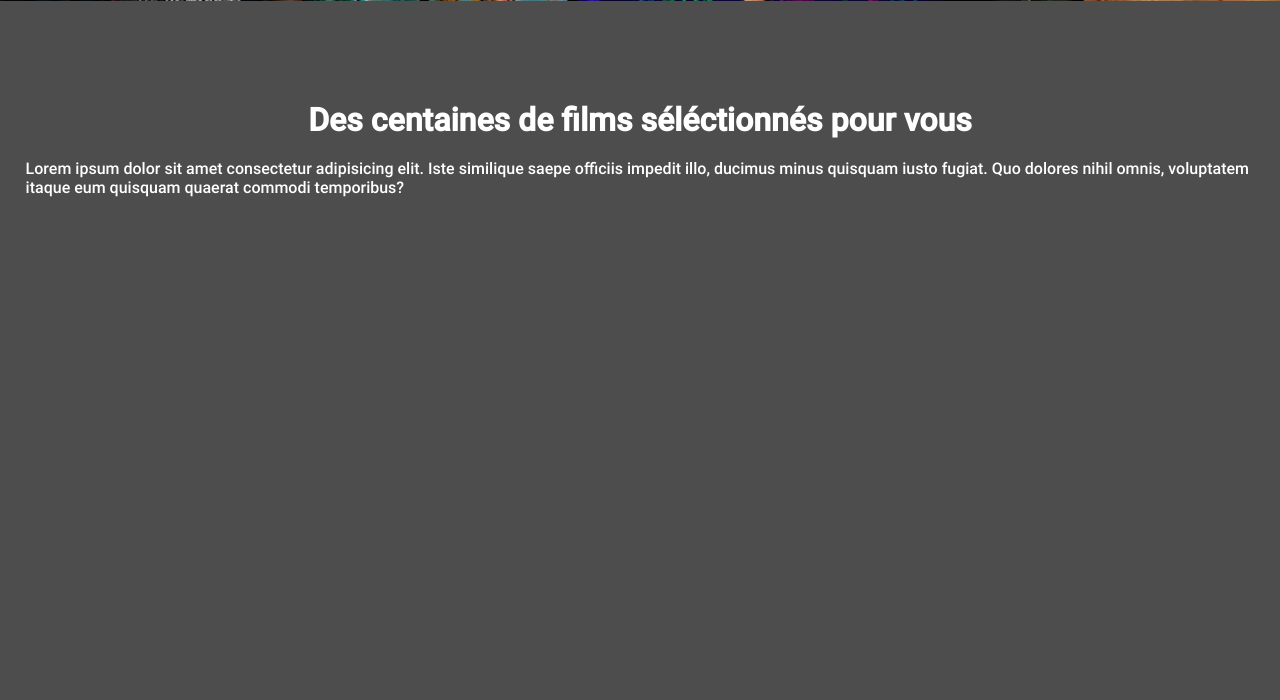
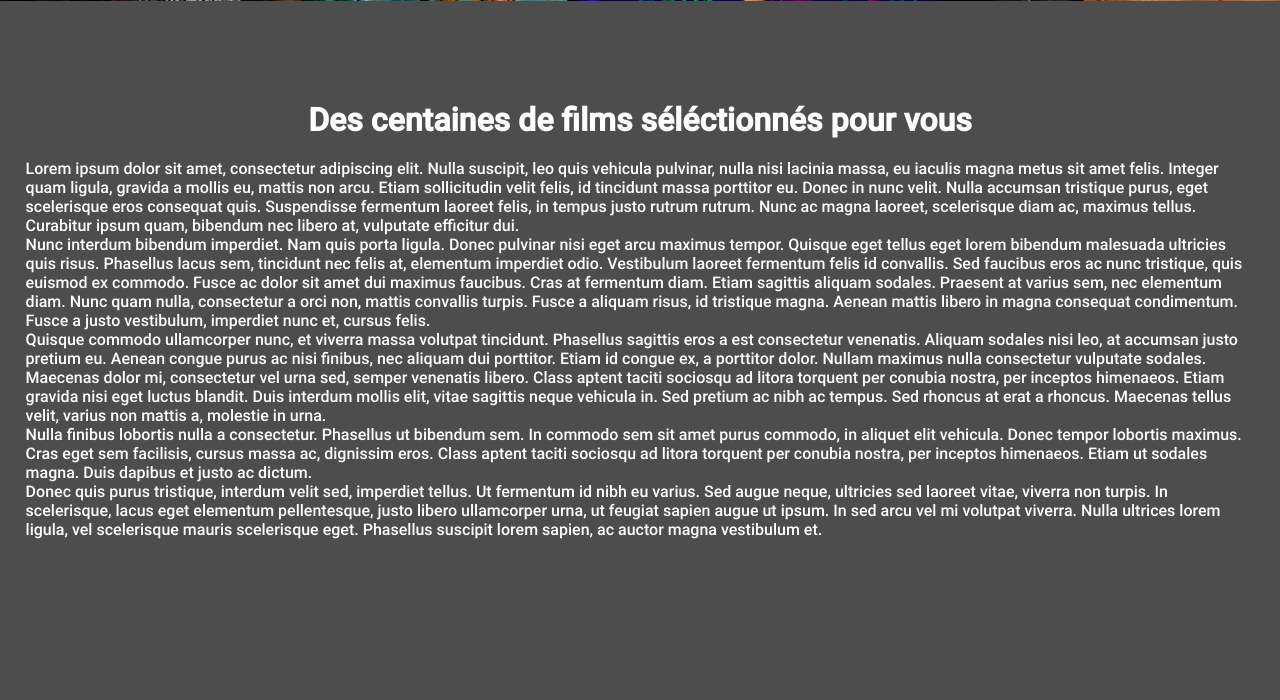
Before and after one commit to guiphaniel/hydro, a PHP site: page / in a window 1280 px wide. Shown: the part 789-1489 px from the top of the page. Run offline with PHP 8.4, Linux system fonts and the light colour scheme; some libraries are stand-ins or nearby versions.

Commit message:
adding more content (lorem)

```diff
--- a/index.php
+++ b/index.php
@@ -26,7 +26,15 @@
     <section class="main-image" id="second-section">
 
         <h2>Des centaines de films séléctionnés pour vous</h2>
-        <p>Lorem ipsum dolor sit amet consectetur adipisicing elit. Iste similique saepe officiis impedit illo, ducimus minus quisquam iusto fugiat. Quo dolores nihil omnis, voluptatem itaque eum quisquam quaerat commodi temporibus?</p>
+        <p>Lorem ipsum dolor sit amet, consectetur adipiscing elit. Nulla suscipit, leo quis vehicula pulvinar, nulla nisi lacinia massa, eu iaculis magna metus sit amet felis. Integer quam ligula, gravida a mollis eu, mattis non arcu. Etiam sollicitudin velit felis, id tincidunt massa porttitor eu. Donec in nunc velit. Nulla accumsan tristique purus, eget scelerisque eros consequat quis. Suspendisse fermentum laoreet felis, in tempus justo rutrum rutrum. Nunc ac magna laoreet, scelerisque diam ac, maximus tellus. Curabitur ipsum quam, bibendum nec libero at, vulputate efficitur dui. <br>
+
+Nunc interdum bibendum imperdiet. Nam quis porta ligula. Donec pulvinar nisi eget arcu maximus tempor. Quisque eget tellus eget lorem bibendum malesuada ultricies quis risus. Phasellus lacus sem, tincidunt nec felis at, elementum imperdiet odio. Vestibulum laoreet fermentum felis id convallis. Sed faucibus eros ac nunc tristique, quis euismod ex commodo. Fusce ac dolor sit amet dui maximus faucibus. Cras at fermentum diam. Etiam sagittis aliquam sodales. Praesent at varius sem, nec elementum diam. Nunc quam nulla, consectetur a orci non, mattis convallis turpis. Fusce a aliquam risus, id tristique magna. Aenean mattis libero in magna consequat condimentum. Fusce a justo vestibulum, imperdiet nunc et, cursus felis.<br>
+
+Quisque commodo ullamcorper nunc, et viverra massa volutpat tincidunt. Phasellus sagittis eros a est consectetur venenatis. Aliquam sodales nisi leo, at accumsan justo pretium eu. Aenean congue purus ac nisi finibus, nec aliquam dui porttitor. Etiam id congue ex, a porttitor dolor. Nullam maximus nulla consectetur vulputate sodales. Maecenas dolor mi, consectetur vel urna sed, semper venenatis libero. Class aptent taciti sociosqu ad litora torquent per conubia nostra, per inceptos himenaeos. Etiam gravida nisi eget luctus blandit. Duis interdum mollis elit, vitae sagittis neque vehicula in. Sed pretium ac nibh ac tempus. Sed rhoncus at erat a rhoncus. Maecenas tellus velit, varius non mattis a, molestie in urna.<br>
+
+Nulla finibus lobortis nulla a consectetur. Phasellus ut bibendum sem. In commodo sem sit amet purus commodo, in aliquet elit vehicula. Donec tempor lobortis maximus. Cras eget sem facilisis, cursus massa ac, dignissim eros. Class aptent taciti sociosqu ad litora torquent per conubia nostra, per inceptos himenaeos. Etiam ut sodales magna. Duis dapibus et justo ac dictum.<br>
+
+Donec quis purus tristique, interdum velit sed, imperdiet tellus. Ut fermentum id nibh eu varius. Sed augue neque, ultricies sed laoreet vitae, viverra non turpis. In scelerisque, lacus eget elementum pellentesque, justo libero ullamcorper urna, ut feugiat sapien augue ut ipsum. In sed arcu vel mi volutpat viverra. Nulla ultrices lorem ligula, vel scelerisque mauris scelerisque eget. Phasellus suscipit lorem sapien, ac auctor magna vestibulum et.</p>
     </section>
     <section class="main-image" id="third-section">
         <h2>Un accès partout, tout le temps</h2>
```
